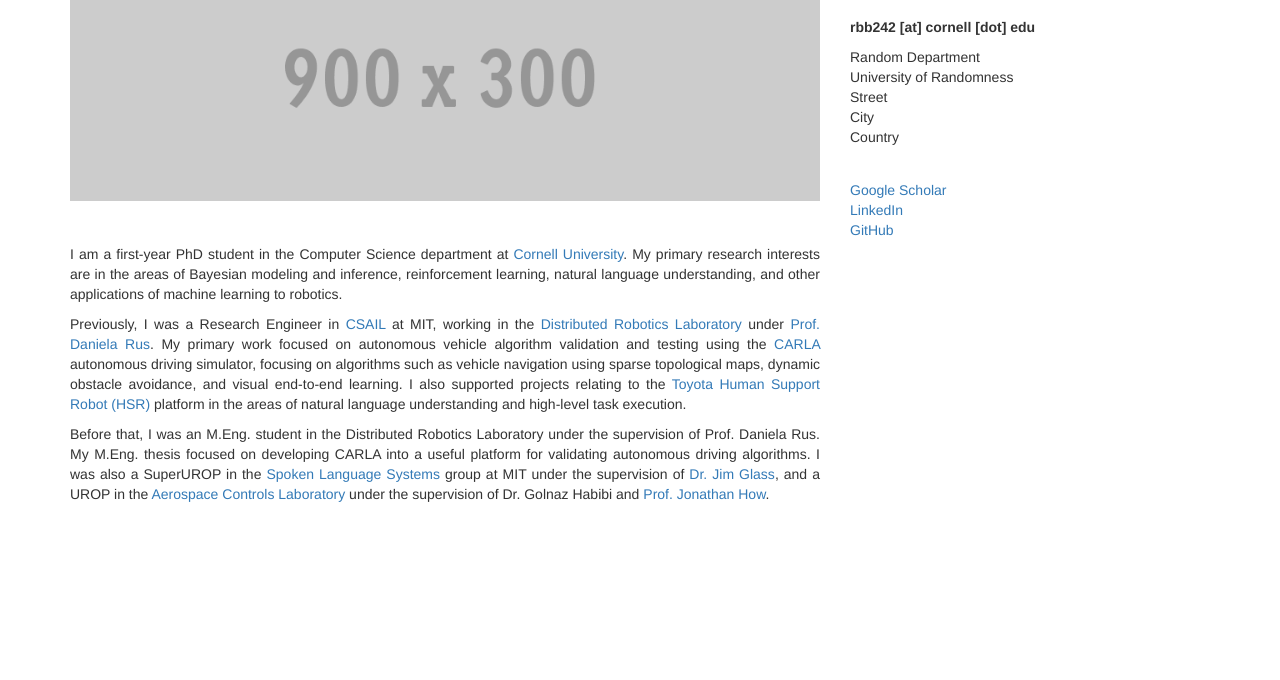
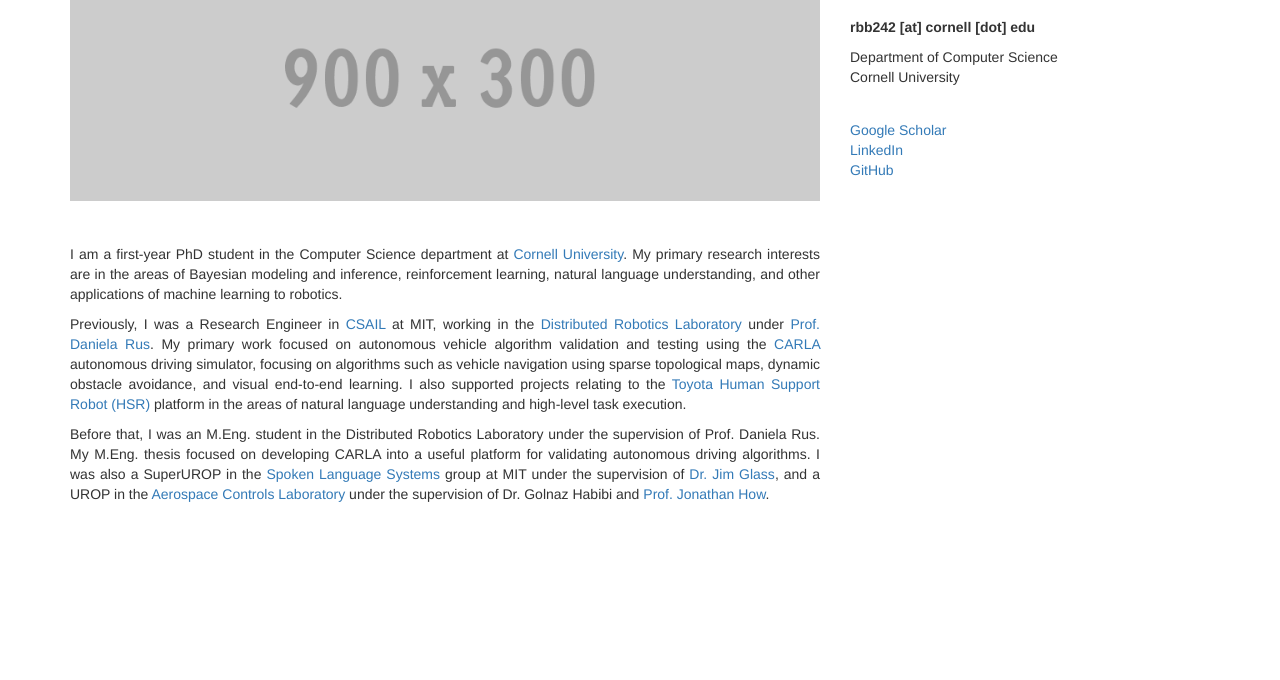
Before and after one commit to rohanb2018/rohanb2018.github.io, a plain HTML site: page index.html in a window 1280 px wide. Shown: the part 120-800 px from the top of the page. Drawn offline with nearby package versions, Linux system fonts and the light colour scheme.

Commit message:
update university + dept

```diff
--- a/index.html
+++ b/index.html
@@ -80,11 +80,11 @@
             <div class="col-md-4">
                 <div style="font-family: 'Oswald', sans-serif; font-size: 32px;"><b>Rohan Banerjee</b></div><br>
                 <p><b>rbb242 [at] cornell [dot] edu</b><br>
-                <p>Random Department<br>
-                University of Randomness<br>
-                Street<br>
-                City <br>
-                Country<br>
+                <p>Department of Computer Science<br>
+                Cornell University<br>
+                <!-- Street<br> -->
+                <!-- City <br> -->
+                <!-- Country<br> -->
                 </p>
             </div>
 
```
